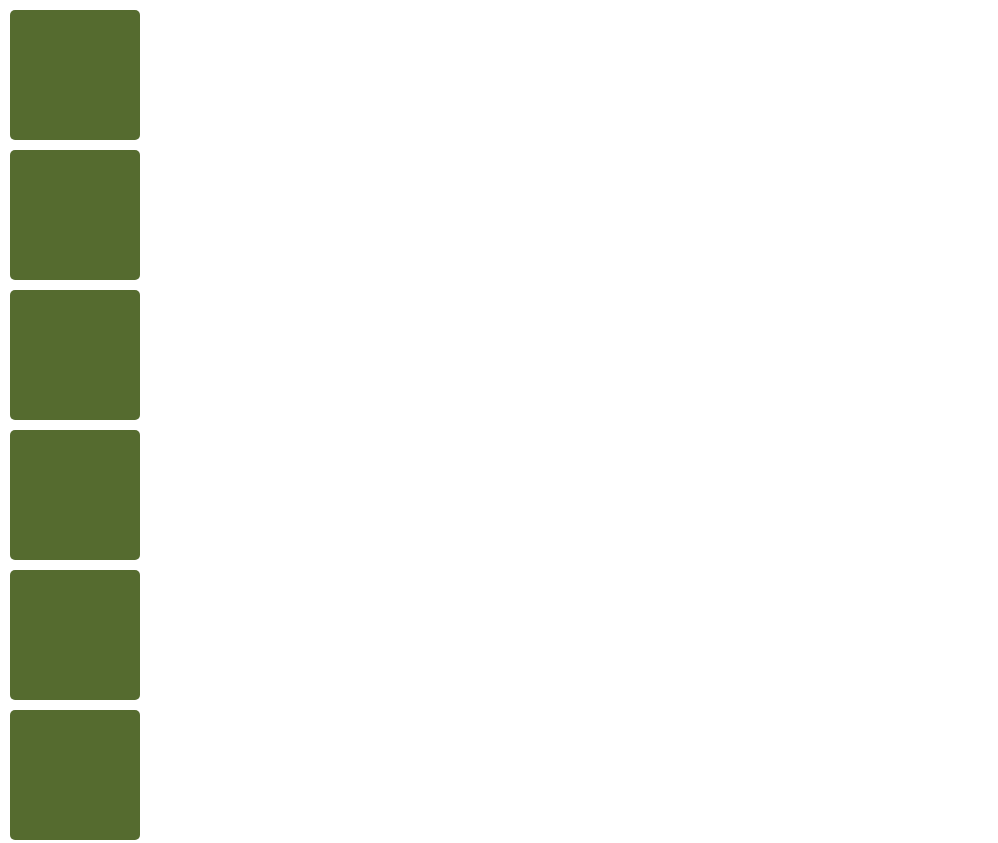
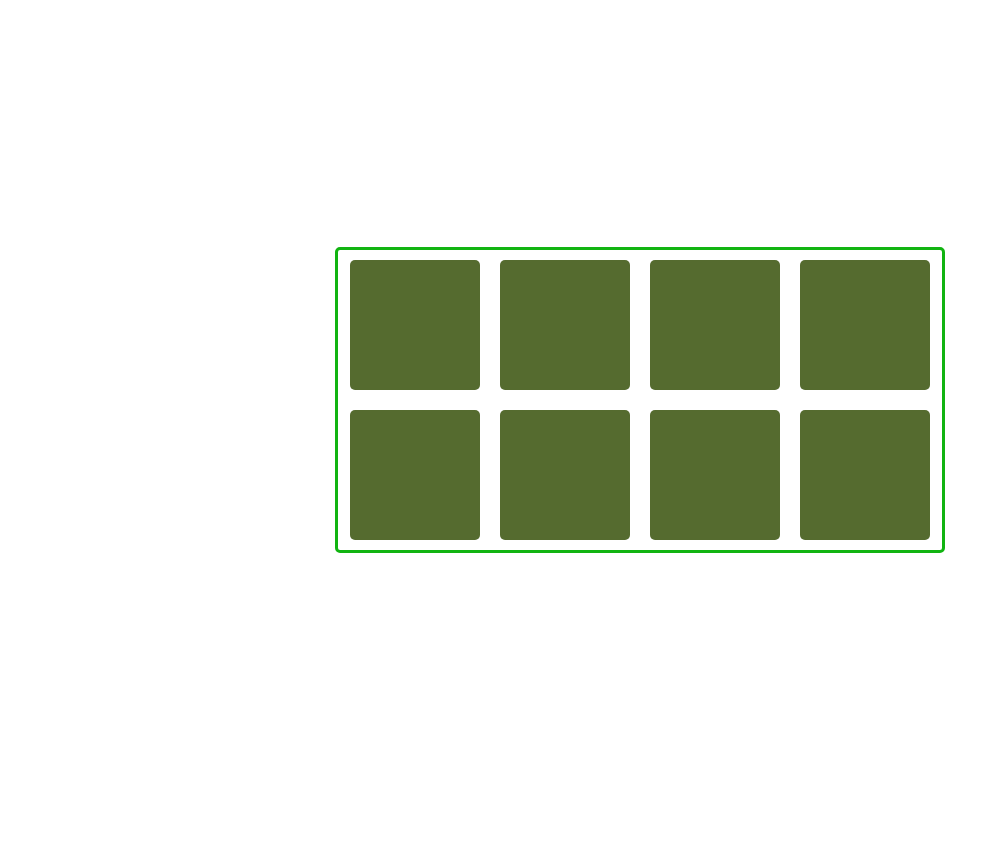
Before and after one commit to Amir2678/Responsive-Boxes, a plain HTML site: page index.html in a window 1280 px wide. Shown: the top 843 px of the page, without its empty margins (0-998 px from the left). After the commit the page ends 800 px from the top, so only its background shows below. Drawn offline with Linux system fonts and the light colour scheme.

Commit message:
modify style.css. add container for boxes.

```diff
--- a/style.css
+++ b/style.css
@@ -7,6 +7,26 @@ html, body{
     padding: 0;
     width: 100%;
     height: 100%;
+}
+
+.all{
+    display: flex;
+    flex-direction: column;
+    justify-content: center;
+    align-items: center;
+    width: 100%;
+    height: 100%;
+}
+
+.container{
+    display: flex;
+    flex-direction: row;
+    flex-wrap: wrap;
+    justify-content: center;
+    align-items: center;
+    width: 610px;
+    border: solid rgb(17, 180, 17) 3px;
+    border-radius: 5px;
 }
 
 .box{
```
